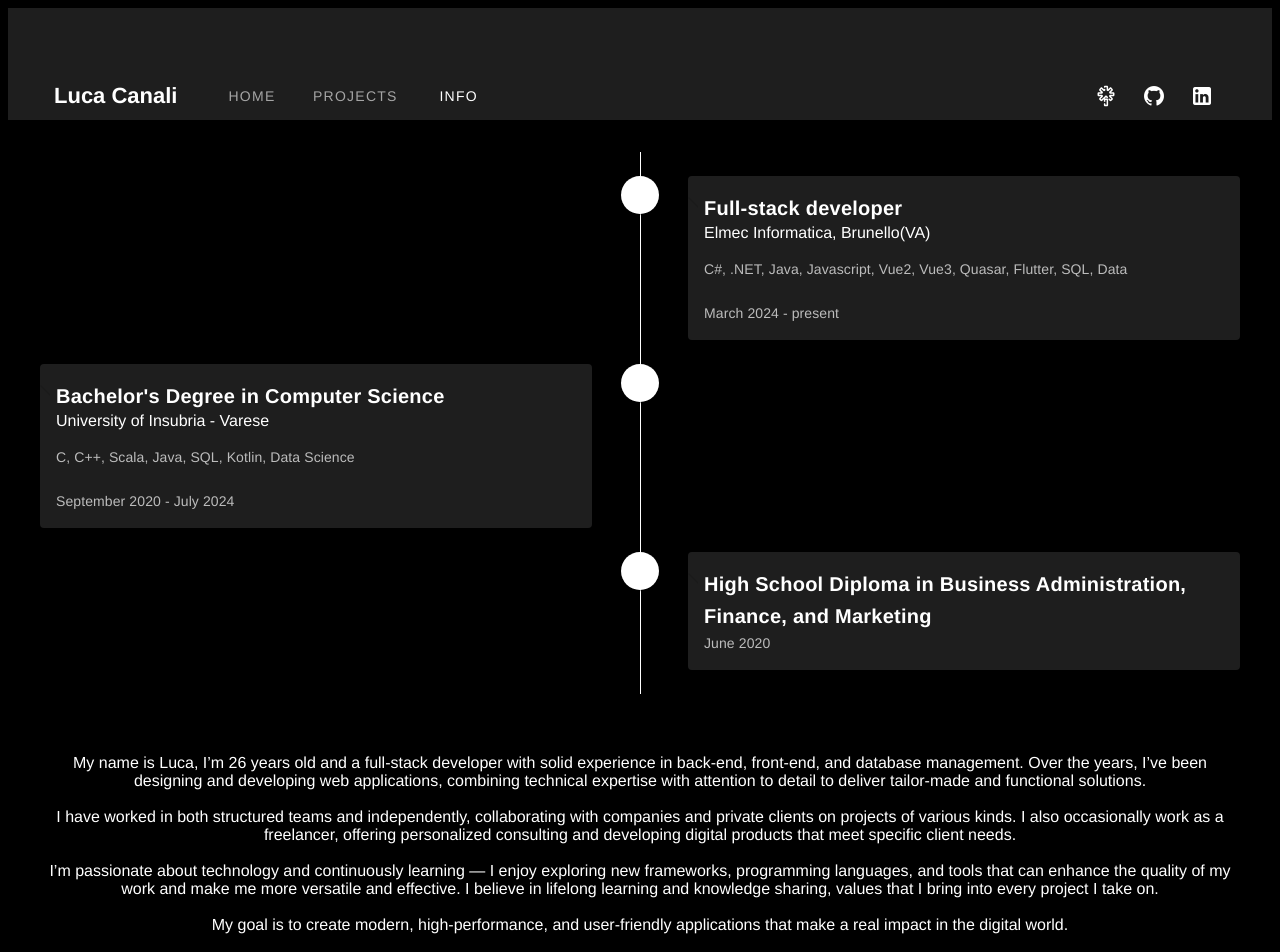
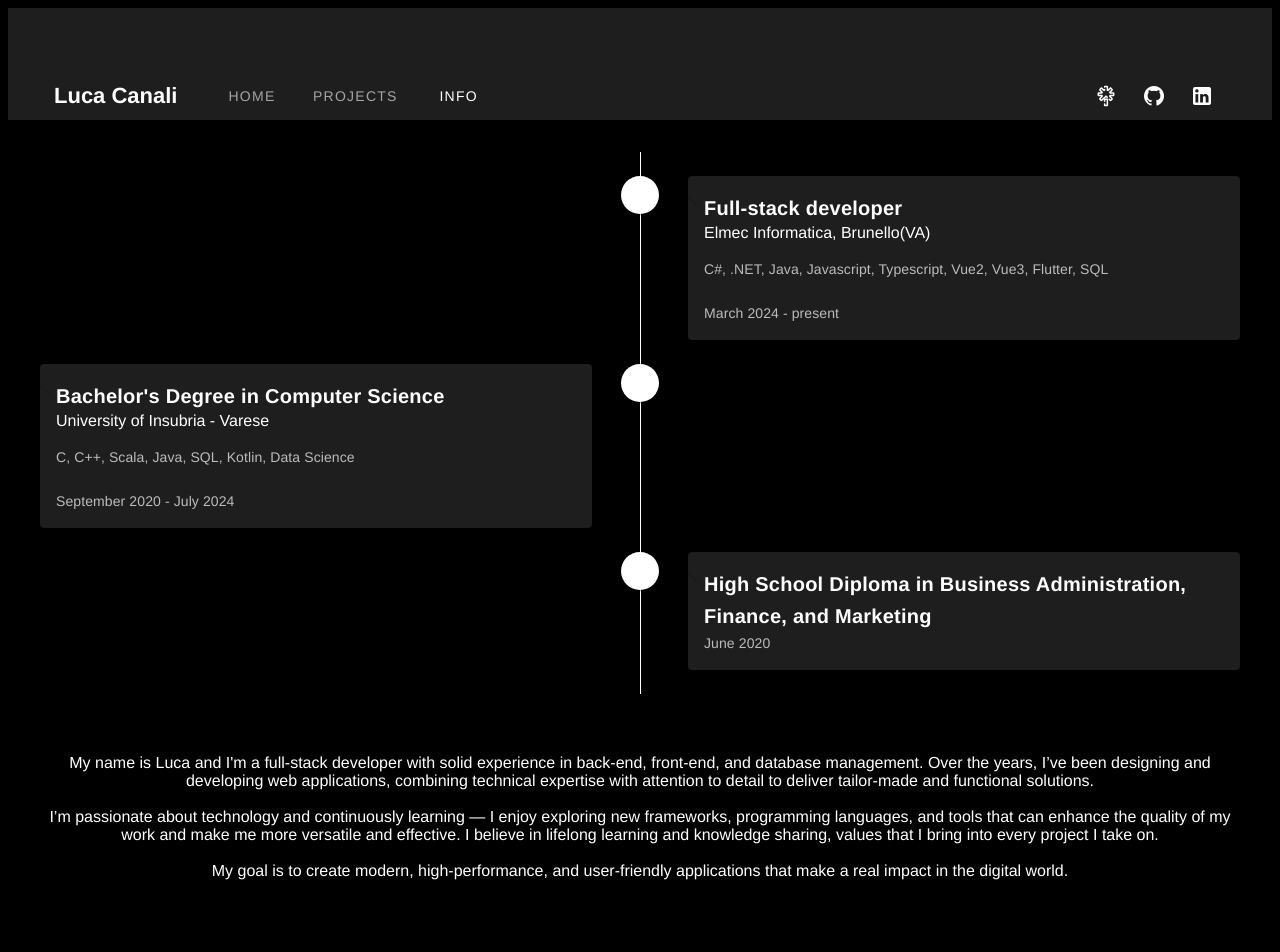
Before and after one commit to Luca9862/lucacanali.me, a Vue app: page /info in a window 1280 px wide. Shown: the top 952 px of the page. Built offline with nearby package versions, Linux system fonts and the light colour scheme.

Commit message:
refactor: information and technologies

```diff
--- a/src/pages/InfoPage.vue
+++ b/src/pages/InfoPage.vue
@@ -9,8 +9,8 @@
                 <span class="subtitle">Elmec Informatica, Brunello(VA)</span>
                 <v-card-text class="white text--primary">
                     <p>
-                    C#, .NET, Java, Javascript, Vue2, Vue3, Quasar, Flutter, SQL, Data <br><br>
-                    March 2024 - present
+                        C#, .NET, Java, Javascript, Typescript, Vue2, Vue3, Flutter, SQL <br><br>
+                        March 2024 - present
                     </p>
                 </v-card-text>
                 </v-card>
@@ -22,8 +22,8 @@
                 <span class="subtitle">University of Insubria</span>
                 <v-card-text class="white text--primary">
                     <p>
-                    C, C++, Scala, Java, SQL, Kotlin, Data Science <br><br>
-                    September 2020 - July 2024
+                        C, C++, Scala, Java, SQL, Kotlin, Data Science <br><br>
+                        September 2020 - July 2024
                     </p>
                 </v-card-text>
                 </v-card>
@@ -47,7 +47,7 @@
                         </v-card-title>
                         <span class="subtitle">Elmec Informatica, Brunello(VA)</span>
                         <v-card-text class="white text--primary">
-                            <p>C#, .NET, Java, Javascript, Vue2, Vue3, Quasar, Flutter, SQL, Data <br><br>March 2024 -
+                            <p>C#, .NET, Java, Javascript, Typescript, Vue2, Vue3, Flutter, SQL <br><br>March 2024 -
                                 present</p>
                         </v-card-text>
                     </v-card>
@@ -75,14 +75,11 @@
                 </v-timeline-item>
             </v-timeline>
         </div>
-        <p style="text-align: center; padding-top: 60px ;color: white;">My name is Luca, I’m 26 years old and a
+        <p style="text-align: center; padding-top: 60px ;color: white;">My name is Luca and I'm a
             full-stack developer with
             solid experience in back-end, front-end, and database management. Over the years, I’ve been designing and
             developing web applications, combining technical expertise with attention to detail to deliver tailor-made
             and functional solutions.<br><br>
-            I have worked in both structured teams and independently, collaborating with companies and private clients
-            on projects of various kinds. I also occasionally work as a freelancer, offering personalized consulting and
-            developing digital products that meet specific client needs.<br><br>
             I’m passionate about technology and continuously learning — I enjoy exploring new frameworks, programming
             languages, and tools that can enhance the quality of my work and make me more versatile and effective. I
             believe in lifelong learning and knowledge sharing, values that I bring into every project I take
```
